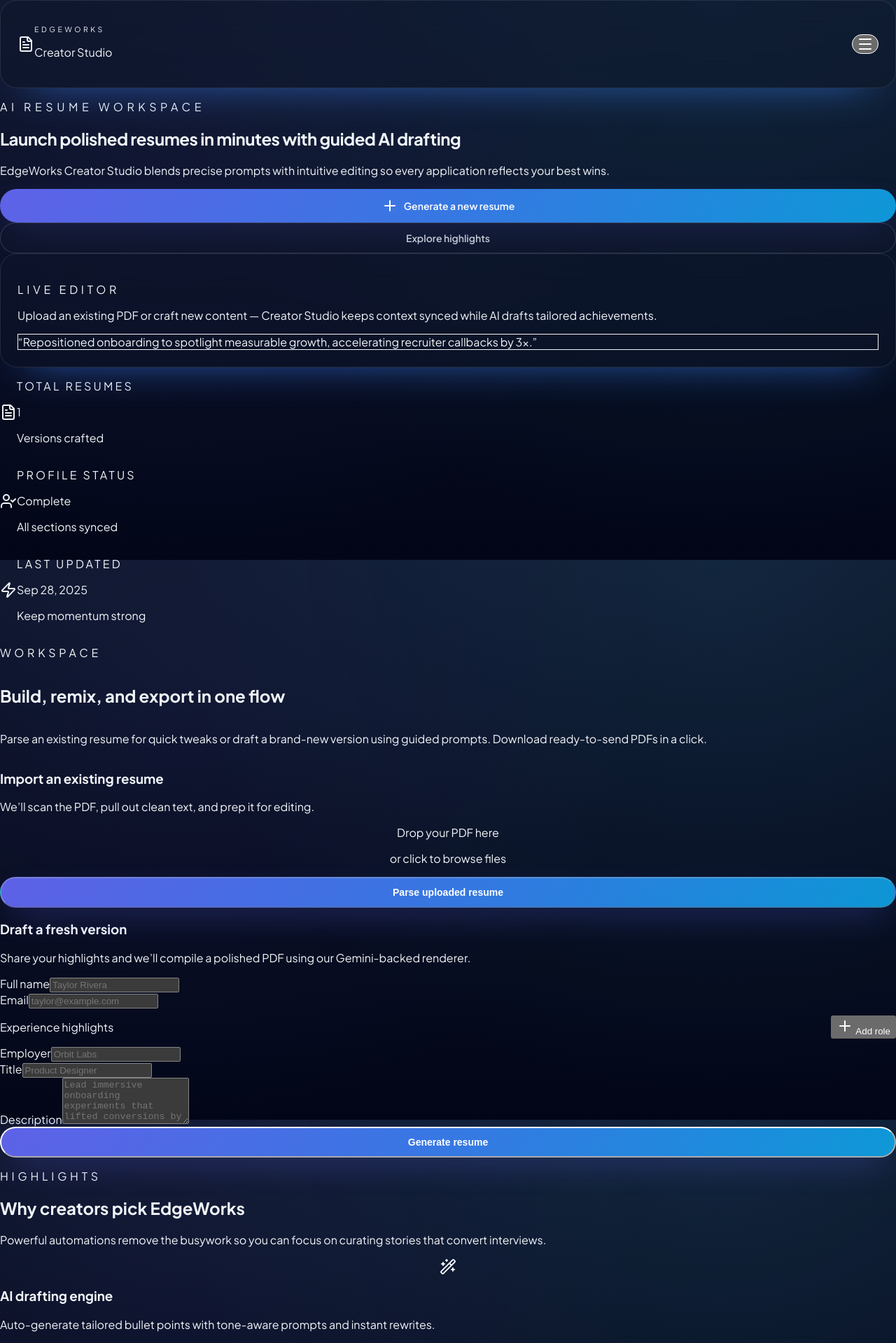
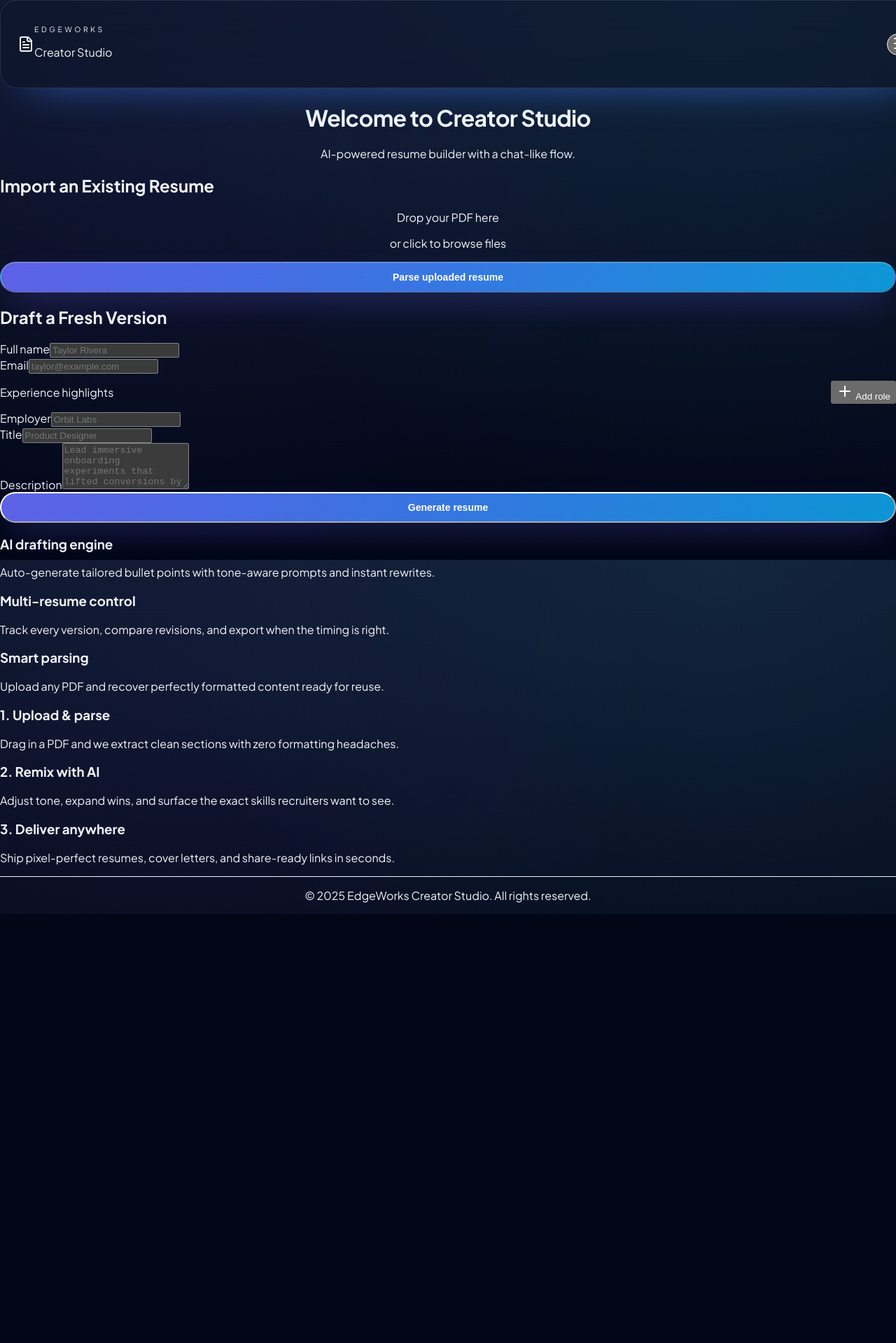
Before and after one commit to AdamLashnuk/resume_ting_2, a Next.js app: page / in a window 1280 px wide. Shown: the top 1919 px of the page at 70% size. After the commit the page ends 1306 px from the top, so only its background shows below. Built offline with nearby package versions, Linux system fonts and the light colour scheme; a web font is replaced by a local one.

Commit message:
Update index.tsx

```diff
--- a/src/pages/index.tsx
+++ b/src/pages/index.tsx
@@ -14,7 +14,7 @@ import {
   Zap,
   Bookmark,
 } from "lucide-react";
-import { useEffect, useRef, useState, type CSSProperties, type ElementType, type HTMLAttributes, type ReactNode } from "react";
+import { useEffect, useRef, useState } from "react";
 
 import ResumeForm from "../components/ResumeForm";
 import UploadForm from "../components/UploadForm";
@@ -92,36 +92,30 @@ export default function Home() {
         <div className="absolute inset-x-0 top-0 h-96 bg-[radial-gradient(ellipse_at_top,_rgba(255,255,255,0.16),_transparent_60%)]" />
       </div>
 
-      <div className="relative z-10 mx-auto flex min-h-screen max-w-6xl flex-col px-6 pb-20 pt-10 md:px-10">
+      <div className="relative z-10 mx-auto flex min-h-screen max-w-3xl flex-col px-4 pb-20 pt-10 md:px-6">
         {/* Header */}
-        <header className="relative mb-16">
-          <div className="glass-panel flex items-center justify-between rounded-full border-white/5 bg-white/5 px-6 py-4 backdrop-blur-3xl md:px-8">
-            <div className="relative flex items-center gap-3">
+        <header className="relative mb-12 text-center">
+          <div className="glass-panel inline-flex items-center justify-between w-full rounded-full border-white/5 bg-white/5 px-6 py-4 backdrop-blur-3xl">
+            <div className="flex items-center gap-3">
               <div className="flex h-12 w-12 items-center justify-center rounded-2xl bg-gradient-to-br from-indigo-500 to-purple-500 text-white shadow-inner shadow-white/20">
                 <FileText className="h-5 w-5" />
               </div>
-              <div className="leading-tight">
+              <div className="leading-tight text-left">
                 <p className="text-[0.65rem] uppercase tracking-[0.35em] text-indigo-200">EdgeWorks</p>
                 <p className="text-base font-semibold text-white">Creator Studio</p>
               </div>
             </div>
 
-            <nav className="hidden items-center gap-8 text-sm font-medium text-slate-300 md:flex">
+            <nav className="hidden md:flex gap-6 text-sm font-medium text-slate-300">
               {navLinks.map((item) => (
-                <Link key={item.href} href={item.href} className="relative inline-flex items-center px-3 py-1 transition duration-300 hover:text-white">
-                  <span className="relative z-10">{item.label}</span>
-                  <span className="ring-outline" />
+                <Link key={item.href} href={item.href} className="transition hover:text-white">
+                  {item.label}
                 </Link>
               ))}
             </nav>
 
-            <div className="hidden items-center gap-3 md:flex">
-              <Link href="#workspace" className="btn-secondary">View workspace</Link>
-              <Link href="#workspace" className="btn-primary"><Plus className="h-4 w-4" /> Start new resume</Link>
-            </div>
-
             <button
-              className="relative inline-flex items-center justify-center rounded-full border border-white/10 bg-white/10 p-2 text-slate-200 shadow-inner shadow-white/10 transition hover:bg-white/20 md:hidden"
+              className="md:hidden rounded-full border border-white/10 bg-white/10 p-2 text-slate-200 shadow-inner shadow-white/10 transition hover:bg-white/20"
               onClick={() => setMenuOpen((prev) => !prev)}
               aria-label="Toggle navigation"
             >
@@ -150,131 +144,55 @@ export default function Home() {
           </AnimatePresence>
         </header>
 
-        {/* Hero */}
-        <motion.section id="hero" initial="hidden" animate="visible" variants={fadeUp} className="mb-16 grid gap-12 lg:grid-cols-[1.1fr_0.9fr] lg:items-center">
-          <div className="space-y-6">
-            <p className="pill-button w-fit bg-white/10 text-xs uppercase tracking-[0.35em] text-indigo-100">AI resume workspace</p>
-            <h1 className="text-4xl font-semibold leading-tight text-white md:text-5xl">Launch polished resumes in minutes with guided AI drafting</h1>
-            <p className="max-w-xl text-lg text-slate-200">EdgeWorks Creator Studio blends precise prompts with intuitive editing so every application reflects your best wins.</p>
-            <div className="flex flex-col gap-4 sm:flex-row">
-              <Link href="#workspace" className="btn-primary"><Plus className="h-4 w-4" /> Generate a new resume</Link>
-              <Link href="#features" className="btn-secondary">Explore highlights</Link>
-            </div>
+        {/* Chat-like Sections */}
+        <div className="chat-container space-y-6">
+          <div className="chat-bubble system text-center">
+            <h1 className="text-3xl font-semibold text-white mb-2">Welcome to Creator Studio</h1>
+            <p className="text-slate-300">AI-powered resume builder with a chat-like flow.</p>
           </div>
 
-          <motion.div variants={cardFade} className="glass-panel relative overflow-hidden rounded-3xl border-white/5 bg-white/10 p-8">
-            <div className="absolute inset-0 bg-gradient-to-br from-indigo-500/10 to-purple-500/5" />
-            <div className="relative space-y-4">
-              <p className="text-sm uppercase tracking-[0.3em] text-indigo-100">Live editor</p>
-              <p className="text-lg text-slate-100">Upload an existing PDF or craft new content — Creator Studio keeps context synced while AI drafts tailored achievements.</p>
-              <div className="rounded-2xl border border-white/10 bg-black/30 p-4 text-sm text-slate-200">“Repositioned onboarding to spotlight measurable growth, accelerating recruiter callbacks by 3x.”</div>
-            </div>
-          </motion.div>
-        </motion.section>
-
-        {/* Stats */}
-        <motion.section initial="hidden" whileInView="visible" viewport={{ once: true, amount: 0.3 }} variants={stagger} className="mb-20 grid gap-4 sm:grid-cols-3">
-          {stats.map((stat) => (
-            <motion.div key={stat.label} variants={cardFade} className="floating-card flex items-center gap-4">
-              <div className="flex h-12 w-12 items-center justify-center rounded-2xl bg-white/10 text-white">
-                <stat.icon className="h-5 w-5" />
-              </div>
-              <div>
-                <p className="text-xs uppercase tracking-[0.2em] text-slate-300">{stat.label}</p>
-                <p className="text-2xl font-semibold text-white">{stat.value}</p>
-                <p className={`text-sm text-slate-300 ${stat.badgeColor ?? ""}`}>{stat.caption}</p>
-              </div>
-            </motion.div>
-          ))}
-        </motion.section>
-
-        {/* Workspace */}
-        <motion.section id="workspace" initial="hidden" whileInView="visible" viewport={{ once: true, amount: 0.2 }} variants={cardStagger} className="mb-24 space-y-10">
-          <div className="flex flex-col gap-3">
-            <p className="text-xs uppercase tracking-[0.3em] text-indigo-200">Workspace</p>
-            <h2 className="text-3xl font-semibold text-white md:text-4xl">Build, remix, and export in one flow</h2>
-            <p className="max-w-2xl text-slate-200">Parse an existing resume for quick tweaks or draft a brand-new version using guided prompts. Download ready-to-send PDFs in a click.</p>
+          <div className="chat-bubble assistant">
+            <h2 className="text-xl font-semibold mb-2">Import an Existing Resume</h2>
+            <UploadForm onParsed={setParsedText} />
           </div>
 
-          <div className="grid gap-8 lg:grid-cols-2">
-            <motion.div variants={cardFade} className="floating-card">
-              <h3 className="text-xl font-semibold text-white">Import an existing resume</h3>
-              <p className="mt-2 text-sm text-slate-300">We’ll scan the PDF, pull out clean text, and prep it for editing.</p>
-              <div className="mt-6"><UploadForm onParsed={setParsedText} /></div>
-              {parsedText && (
-                <div className="mt-6 rounded-2xl border border-white/10 bg-black/30 p-5 text-sm text-slate-200">
-                  <p className="mb-2 font-semibold text-white">Quick extract</p>
-                  <p className="whitespace-pre-wrap text-slate-200/90">{parsedText.slice(0, 500)}{parsedText.length > 500 ? "…" : ""}</p>
-                </div>
-              )}
-            </motion.div>
+          {parsedText && (
+            <div className="chat-bubble assistant">
+              <h2 className="text-lg font-semibold">Quick Extract</h2>
+              <p className="whitespace-pre-wrap text-slate-200">{parsedText.slice(0, 500)}{parsedText.length > 500 ? "…" : ""}</p>
+            </div>
+          )}
 
-            <motion.div variants={cardFade} className="floating-card">
-              <h3 className="text-xl font-semibold text-white">Draft a fresh version</h3>
-              <p className="mt-2 text-sm text-slate-300">Share your highlights and we’ll compile a polished PDF using our Gemini-backed renderer.</p>
-              <div className="mt-6"><ResumeForm /></div>
-            </motion.div>
+          <div className="chat-bubble user">
+            <h2 className="text-xl font-semibold mb-2">Draft a Fresh Version</h2>
+            <ResumeForm />
           </div>
 
           {parsedHtml && (
-            <motion.div variants={cardFade} className="floating-card border border-white/10 bg-white/5">
-              <h3 className="text-xl font-semibold text-white">Parsed preview</h3>
-              <p className="mt-2 text-sm text-slate-300">Cleaned HTML ready for remixing in the AI writer.</p>
+            <div className="chat-bubble assistant">
+              <h2 className="text-lg font-semibold">Parsed Preview</h2>
               <TemplatePreview html={parsedHtml} />
-            </motion.div>
+            </div>
           )}
-        </motion.section>
 
-        {/* Features */}
-        <motion.section id="features" initial="hidden" whileInView="visible" viewport={{ once: true, amount: 0.3 }} variants={stagger} className="mb-24">
-          <div className="mb-10 space-y-3">
-            <p className="text-xs uppercase tracking-[0.3em] text-indigo-200">Highlights</p>
-            <h2 className="text-3xl font-semibold text-white md:text-4xl">Why creators pick EdgeWorks</h2>
-            <p className="max-w-3xl text-slate-200">Powerful automations remove the busywork so you can focus on curating stories that convert interviews.</p>
-          </div>
+          {features.map((feature) => (
+            <div key={feature.title} className="chat-bubble assistant">
+              <h3 className="font-semibold">{feature.title}</h3>
+              <p className="text-slate-300">{feature.description}</p>
+            </div>
+          ))}
 
-          <div className="grid gap-6 md:grid-cols-3">
-            {features.map((feature) => (
-              <motion.div key={feature.title} variants={cardFade} className="floating-card space-y-4">
-                <div className="flex h-12 w-12 items-center justify-center rounded-2xl bg-white/10 text-white">
-                  <feature.icon className="h-5 w-5" />
-                </div>
-                <h3 className="text-xl font-semibold text-white">{feature.title}</h3>
-                <p className="text-sm text-slate-300">{feature.description}</p>
-              </motion.div>
-            ))}
-          </div>
-        </motion.section>
-
-        {/* Timeline */}
-        <motion.section initial="hidden" whileInView="visible" viewport={{ once: true, amount: 0.3 }} variants={stagger} className="mb-24">
-          <div className="mb-8 space-y-3">
-            <p className="text-xs uppercase tracking-[0.3em] text-indigo-200">Workflow</p>
-            <h2 className="text-3xl font-semibold text-white md:text-4xl">From upload to share-ready in three steps</h2>
-          </div>
-
-          <div className="space-y-6">
-            {timeline.map((step, index) => (
-              <motion.div key={step.title} variants={cardFade} className="floating-card flex flex-col gap-3 md:flex-row md:items-center">
-                <div className="flex h-12 w-12 flex-shrink-0 items-center justify-center rounded-full bg-white/10 text-lg font-semibold text-white">{index + 1}</div>
-                <div>
-                  <h3 className="text-xl font-semibold text-white">{step.title}</h3>
-                  <p className="text-sm text-slate-300">{step.description}</p>
-                </div>
-              </motion.div>
-            ))}
-          </div>
-        </motion.section>
+          {timeline.map((step, i) => (
+            <div key={step.title} className="chat-bubble user">
+              <h3 className="font-semibold">{i + 1}. {step.title}</h3>
+              <p className="text-slate-300">{step.description}</p>
+            </div>
+          ))}
+        </div>
 
         {/* Footer */}
-        <footer className="mt-auto border-t border-white/10 pt-10 text-sm text-slate-400">
-          <div className="flex flex-col justify-between gap-4 sm:flex-row sm:items-center">
-            <p>© {new Date().getFullYear()} EdgeWorks Creator Studio. All rights reserved.</p>
-            <div className="flex items-center gap-6">
-              <Link href="#hero" className="transition hover:text-white">Back to top</Link>
-              <Link href="mailto:hello@edgeworks.ai" className="transition hover:text-white">Contact support</Link>
-            </div>
-          </div>
+        <footer className="mt-12 border-t border-white/10 pt-8 text-center text-sm text-slate-400">
+          <p>© {new Date().getFullYear()} EdgeWorks Creator Studio. All rights reserved.</p>
         </footer>
       </div>
     </main>
```
